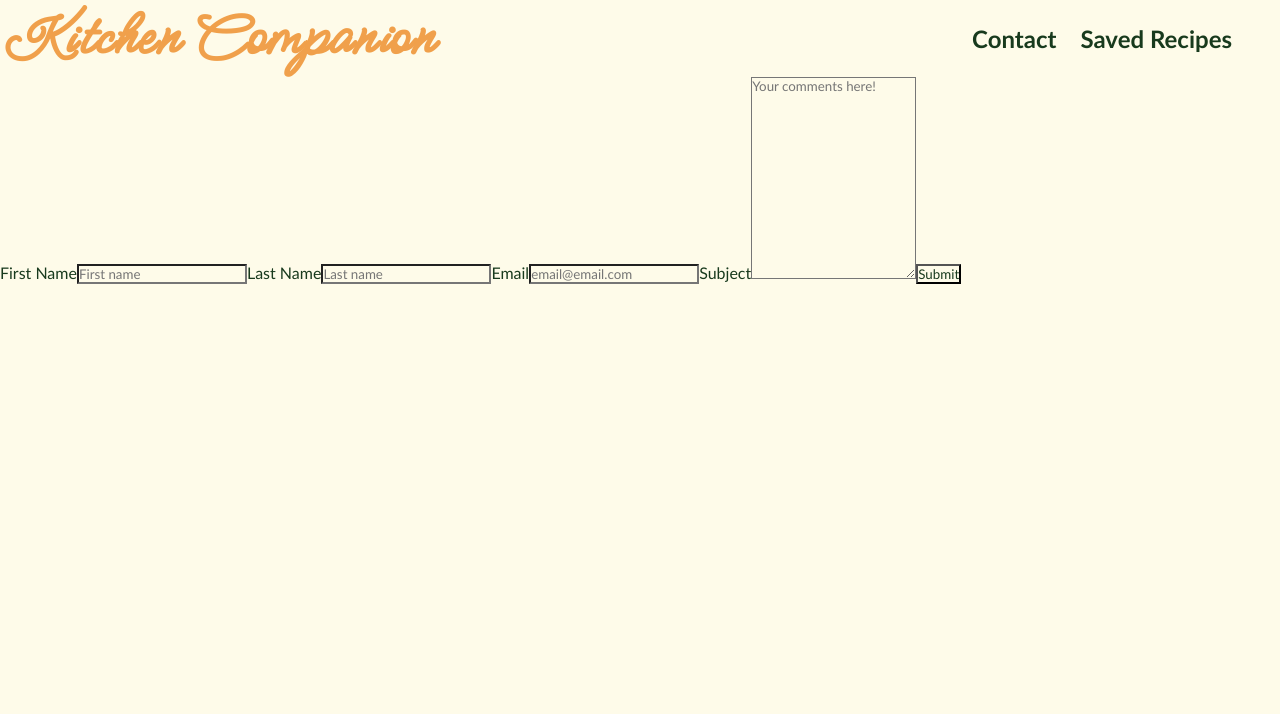
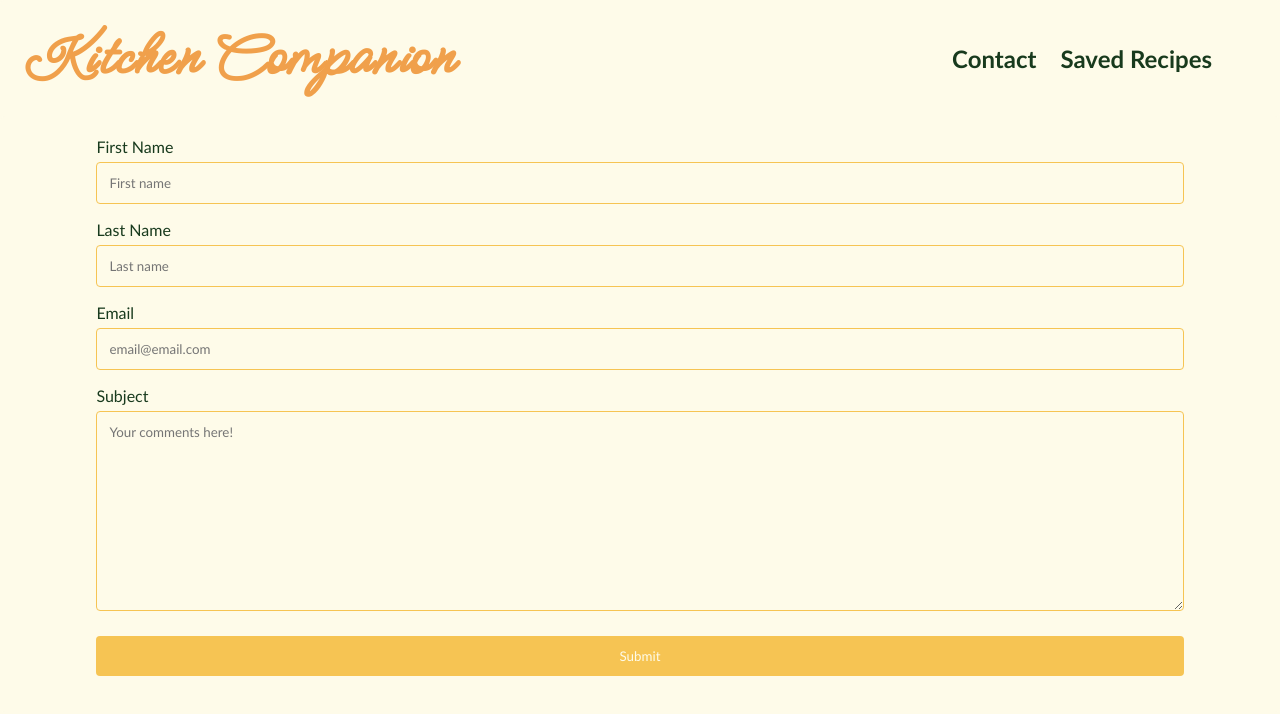
Before and after one commit to tarinausher/recipe-webpage, a Vue app in the folder frontend/: page /contact in a window 1280 px wide. Shown: the top 714 px of the page. Built offline with nearby package versions, Linux system fonts and the light colour scheme.

Commit message:
Contact page format and CSS nearly set up; next step: setting up functionality.

```diff
--- a/frontend/src/views/Contact.vue
+++ b/frontend/src/views/Contact.vue
@@ -1,7 +1,7 @@
 <template>
 <div class="container">
     <form action="/thank-you">
-    <!-- Will need to edit as needed -->
+    <!-- Will need to implement sending  -->
     <label for="fname">First Name</label>
     <input type="text" id="fname" name="firstname" placeholder="First name">
 
@@ -14,6 +14,7 @@
     <label for="subject">Subject</label>
     <textarea id="subject" name="subject" placeholder="Your comments here!" style="height:200px"></textarea>
 
+<!-- Will need to do a v-on:click take to thank -->
     <input type="submit" value="Submit">
 
   </form>
@@ -27,5 +28,40 @@ export default {
 </script>
 
 <style>
+form {
+    margin: 0 auto;
+}
 
+input, textarea {
+  width: 100%;
+  padding: 12px;
+  border: 1px solid #f6c453;
+  border-radius: 4px;
+  box-sizing: border-box;
+  margin-top: 6px;
+  margin-bottom: 16px;
+  resize: vertical;
+}
+
+input[type=submit] {
+  background-color: #f6c453;
+  color: #fefbe9;
+  padding: 12px 20px;
+  border: none;
+  border-radius: 4px;
+  cursor: pointer;
+  box-shadow: inset 0 0 0 0 #f6c453;
+  transition: ease-out 0.3s;
+}
+
+input[type=submit]:hover {
+  box-shadow: inset 300px 0 0 0 #fefbe9;
+  background-color: #fefbe9;
+  color: #f6c453;
+}
+
+.container {
+  border-radius: 5px;
+  padding: 20px;
+}
 </style>
--- a/frontend/src/views/ThankYou.vue
+++ b/frontend/src/views/ThankYou.vue
@@ -1,5 +1,5 @@
 <template>
-  <h1>Thank you for your comments!</h1>
+  <h1 class='thank-you'>Thank you for your comments!</h1>
 </template>
 
 <script>
@@ -9,5 +9,12 @@ export default {
 </script>
 
 <style>
-
+.thank-you {
+  font-family: "Meow Script";
+  font-size: 64px;
+  color: #183a1d;
+  letter-spacing: 1px;
+  text-align: center;
+  padding-top: 1.5em;
+}
 </style>
```
